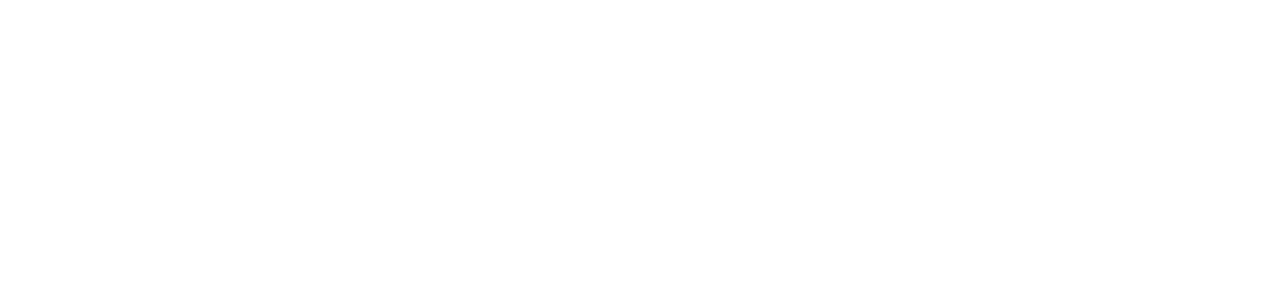
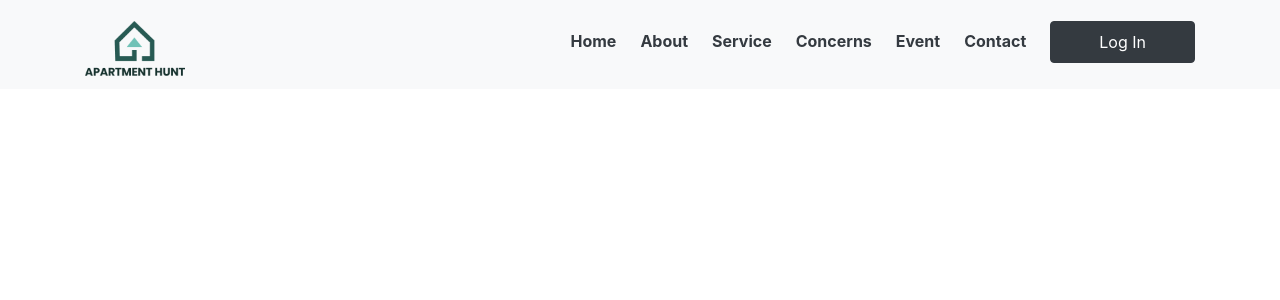
Before and after one commit to Shakib448/appartment-hunt-client, a React (Create React App) app: page / in a window 1280 px wide. Shown: the top 300 px of the page. Built offline with nearby package versions, Linux system fonts and the light colour scheme.

Commit message:
Sass Error Solved

```diff
--- a/package.json
+++ b/package.json
@@ -8,7 +8,7 @@
     "@testing-library/user-event": "^12.2.2",
     "axios": "^0.21.0",
     "bootstrap": "^4.5.3",
-    "node-sass": "^5.0.0",
+    "node-sass": "^4.14.1",
     "react": "^17.0.1",
     "react-bootstrap": "^1.4.0",
     "react-dom": "^17.0.1",
--- a/public/index.html
+++ b/public/index.html
@@ -24,7 +24,7 @@
       work correctly both with client-side routing and a non-root public URL.
       Learn how to configure a non-root public URL by running `npm run build`.
     -->
-    <title>React App</title>
+    <title>Apartment Hunt</title>
   </head>
   <body>
     <noscript>You need to enable JavaScript to run this app.</noscript>
--- a/src/App.js
+++ b/src/App.js
@@ -1,5 +1,14 @@
+import Navigation from "../src/Components/Shared/Navigation/Navigation";
+import { BrowserRouter as Router, Route, Switch } from "react-router-dom";
+
 function App() {
-  return <div></div>;
+  return (
+    <>
+      <Router>
+        <Navigation />
+      </Router>
+    </>
+  );
 }
 
 export default App;
--- /dev/null
+++ b/src/Components/Shared/Navigation/Navigation.js
@@ -0,0 +1,88 @@
+import React from "react";
+import logo from "../../../logos/Logo.png";
+import { Button, Container, Nav, Navbar } from "react-bootstrap";
+import { NavLink } from "react-router-dom";
+import "./Navigation.sass";
+
+const Navigation = () => {
+  return (
+    <>
+      <Navbar
+        collapseOnSelect
+        expand="lg"
+        bg="light"
+        className="mainNav"
+        variant="light"
+      >
+        <Container>
+          <NavLink to="/">
+            <Navbar.Brand>
+              <img
+                src={logo}
+                width="100"
+                className="d-inline-block align-top mt-2"
+                alt="Apartment Hunt logo"
+              />
+            </Navbar.Brand>
+          </NavLink>
+          <Navbar.Toggle aria-controls="responsive-navbar-nav" />
+          <Navbar.Collapse id="responsive-navbar-nav">
+            <Nav className="ml-auto font-weight-bold text-white ">
+              <NavLink
+                className="mr-4 mb-3 mt-2 text-dark "
+                activeClassName="mainNav__activeHover"
+                style={{ textDecoration: "none" }}
+                to="/"
+              >
+                Home
+              </NavLink>
+
+              <NavLink
+                to="/"
+                className="mr-4 mb-3 mt-2 text-dark "
+                style={{ textDecoration: "none" }}
+              >
+                About
+              </NavLink>
+              <NavLink
+                to="/"
+                className="mr-4 mb-3 mt-2 text-dark "
+                style={{ textDecoration: "none" }}
+              >
+                Service
+              </NavLink>
+              <NavLink
+                to="/"
+                className="mr-4 mb-3 mt-2 text-dark "
+                style={{ textDecoration: "none" }}
+              >
+                Concerns
+              </NavLink>
+              <NavLink
+                to="/"
+                className="mr-4 mb-3 mt-2 text-dark "
+                style={{ textDecoration: "none" }}
+              >
+                Event
+              </NavLink>
+              <NavLink
+                to="/"
+                className="mr-4 mb-3 mt-2 text-dark "
+                style={{ textDecoration: "none" }}
+              >
+                Contact
+              </NavLink>
+              <NavLink to="/google-sign-in">
+                <Button className="btn btn-dark pl-5 pr-5 pt-2 pb-2 mainNav__btn">
+                  Log In
+                </Button>
+              </NavLink>
+            </Nav>
+          </Navbar.Collapse>
+        </Container>
+      </Navbar>
+    </>
+  );
+};
+
+export default Navigation;
--- a/src/index.js
+++ b/src/index.js
@@ -3,7 +3,7 @@
 import "./index.css";
 import App from "./App";
 import reportWebVitals from "./reportWebVitals";
-// import "bootstrap/dist/css/bootstrap.min.css";
+import "bootstrap/dist/css/bootstrap.min.css";
 
 ReactDOM.render(
   <React.StrictMode>
```
Also changed, not shown: src/Components/Shared/Navigation/Navigation.sass (added), 2 other files (tests, documents, lock files or other folders).
